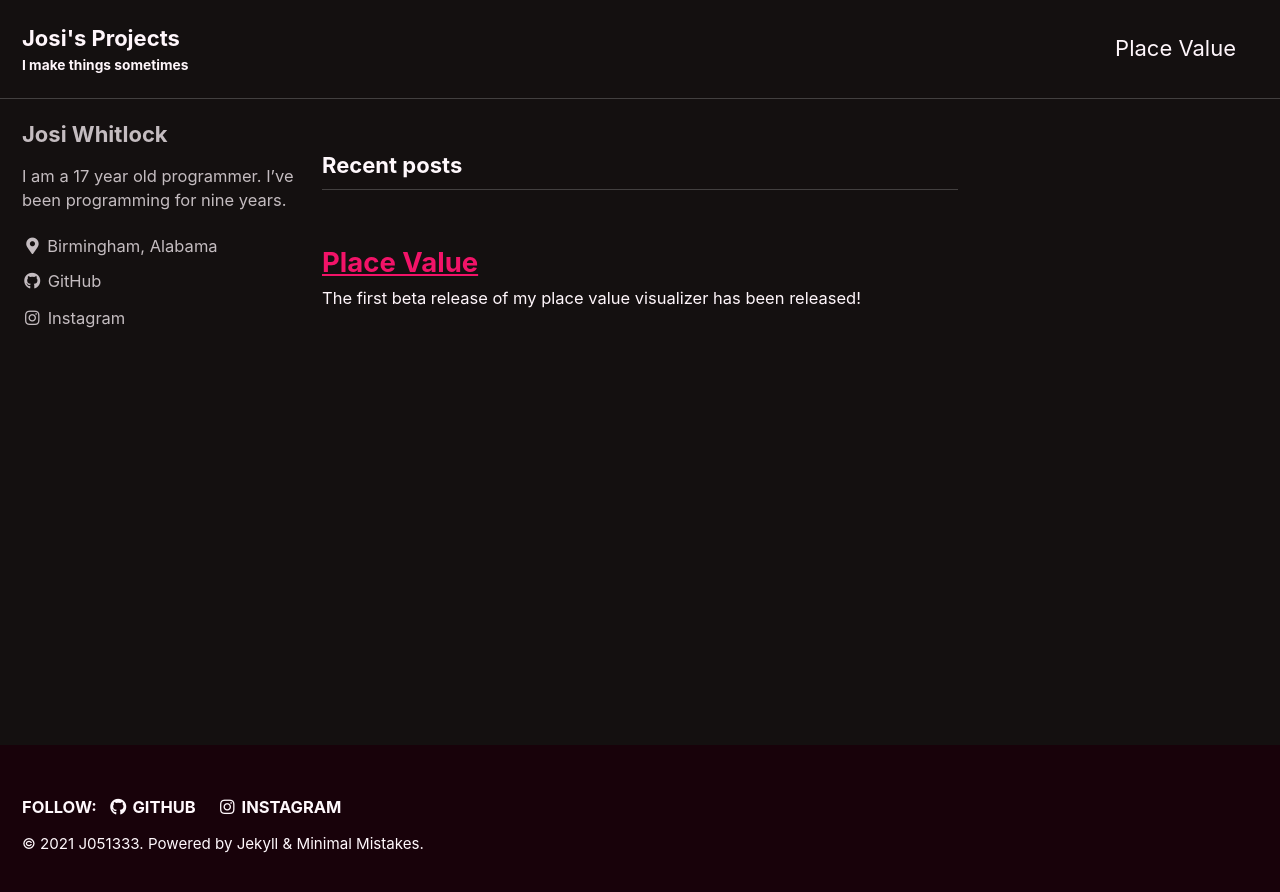
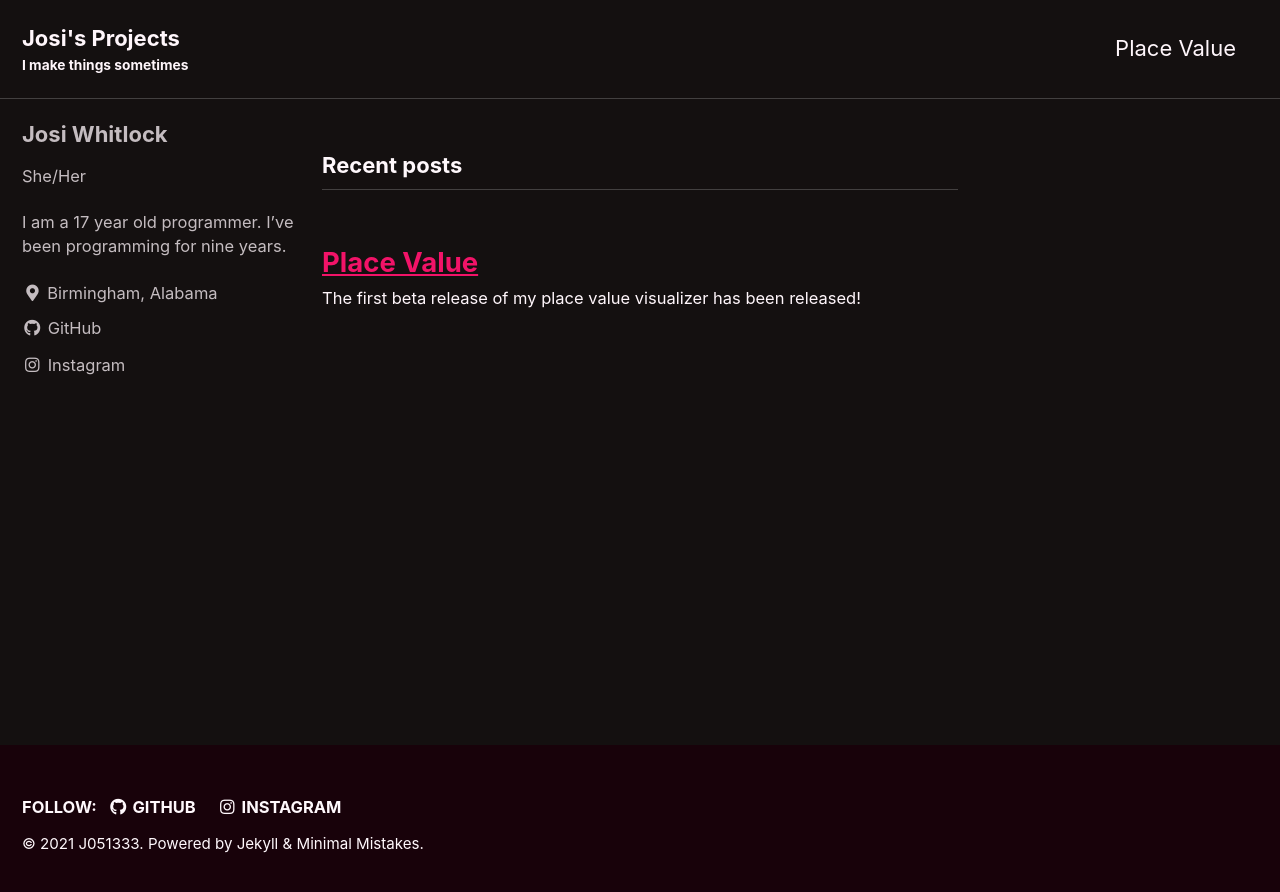
Before and after one commit to J051333/j051333.github.io, a Jekyll site: the page built from index.html, in a window 1280 px wide. Shown: the top 892 px of the page. Built offline with Jekyll 4.4.1, drawn with Linux system fonts in a browser that asks for light colours; cached includes are drawn as plain includes; the list of posts is cut into pages by our own code.

Commit message:
Added pronouns

```diff
--- a/_config.yml
+++ b/_config.yml
@@ -104,6 +104,7 @@ analytics:
 author:
   name             : "Josi Whitlock"
   avatar           : # path of avatar image, e.g. "/assets/images/bio-photo.jpg"
+  pronouns         : "She/Her"
   bio              : "I am a 17 year old programmer. I've been programming for nine years."
   location         : "Birmingham, Alabama"
   email            :
--- a/_includes/author-profile.html
+++ b/_includes/author-profile.html
@@ -15,6 +15,11 @@
     <h3 class="author__name p-name" itemprop="name">
       <a class="u-url" rel="me" href="{{ author.home | default: '/' | absolute_url }}" itemprop="url">{{ author.name }}</a>
     </h3>
+    {% if author.pronouns %}
+      <div class="author__pronouns p-note" itemprop="pronouns">
+        {{ author.pronouns | markdownify }}
+      </div>
+    {% endif %}
     {% if author.bio %}
       <div class="author__bio p-note" itemprop="description">
         {{ author.bio | markdownify }}
```
